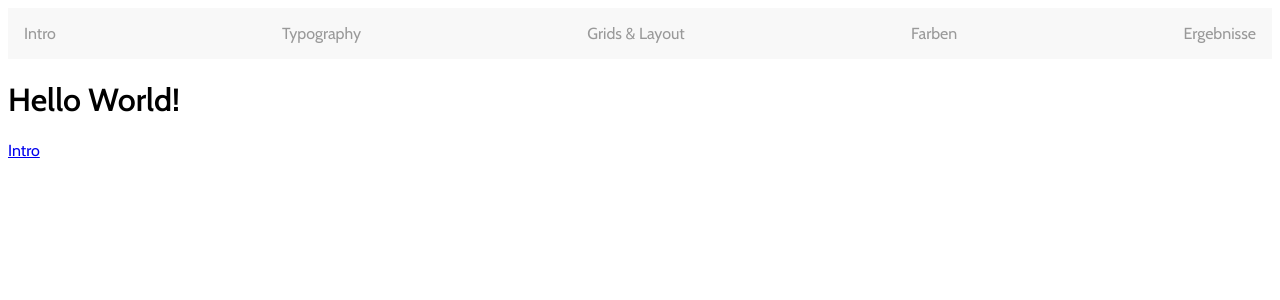
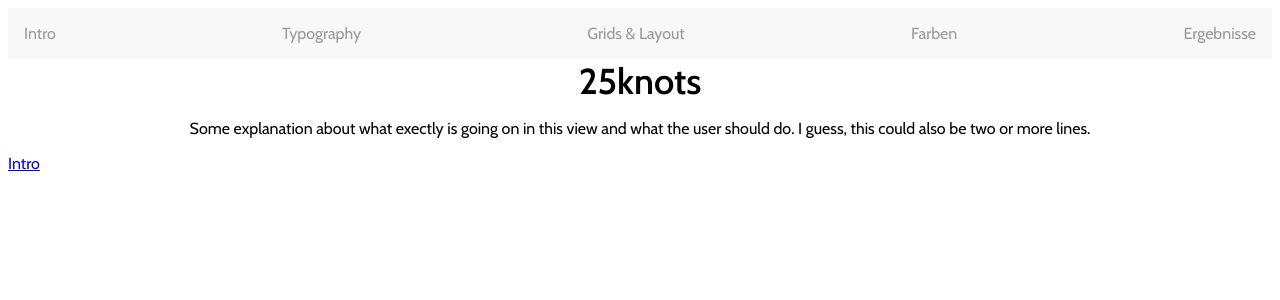
Before and after one commit to Plsr/25knots, a React app: page / in a window 1280 px wide. Shown: the top 300 px of the page. Built offline with nearby package versions, Linux system fonts and the light colour scheme.

Commit message:
Added Introduction Hero

```diff
--- a/src/components/App.jsx
+++ b/src/components/App.jsx
@@ -3,13 +3,14 @@ import { Link } from 'react-router-dom'
 
 import Intro from './Intro.jsx'
 import Progress from './shared/Progress.jsx'
+import IntroductionHero from './IntroductionHero.jsx'
 
 export default class App extends React.Component {
   render() {
     return (
       <div>
         <Progress />
-        <h1>Hello World!</h1>
+        <IntroductionHero />
         <Link to='/intro'>Intro</Link>
       </div>
     )
--- /dev/null
+++ b/src/components/Headline1.jsx
@@ -0,0 +1,19 @@
+import React from 'react'
+import { StyleSheet, css } from 'aphrodite'
+
+import { fontSizes } from '../styles/base/fonts.js'
+
+function Headline1(props) {
+  return(
+    <h1 className={css(styles.Healine1Styles)}>{ props.content }</h1>
+  )
+}
+
+const styles = StyleSheet.create({
+  Healine1Styles: {
+    fontSize: fontSizes.xl,
+    margin: 0
+  }
+})
+
+export default Headline1
--- /dev/null
+++ b/src/components/IntroductionHero.jsx
@@ -0,0 +1,22 @@
+import React from 'react'
+import { StyleSheet, css } from 'aphrodite'
+
+import Headline1 from './Headline1.jsx'
+
+function IntroductionHero() {
+  return(
+    <div className={css(styles.ContainerStyles)}>
+      <Headline1 content='25knots' />
+      <p>Some explanation about what exectly is going on in this view and what the user should do.
+  I guess, this could also be two or more lines.</p>
+    </div>
+  )
+}
+
+const styles = StyleSheet.create({
+  ContainerStyles: {
+    textAlign: 'center'
+  }
+})
+
+export default IntroductionHero
--- a/src/styles/base/fonts.js
+++ b/src/styles/base/fonts.js
@@ -1,3 +1,7 @@
 export const fontFamily = {
   mainFamily: "'Cabin', sans-serif"
 }
+
+export const fontSizes = {
+  xl: '36px'
+}
```
Also changed, not shown: 1 other file (tests, documents, lock files or other folders).
